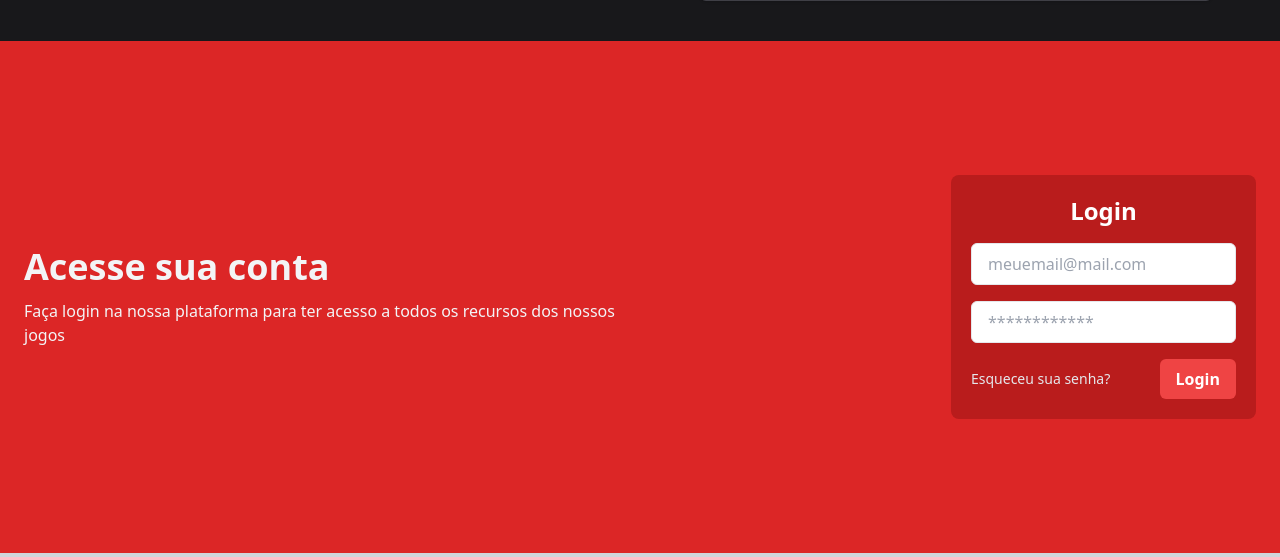
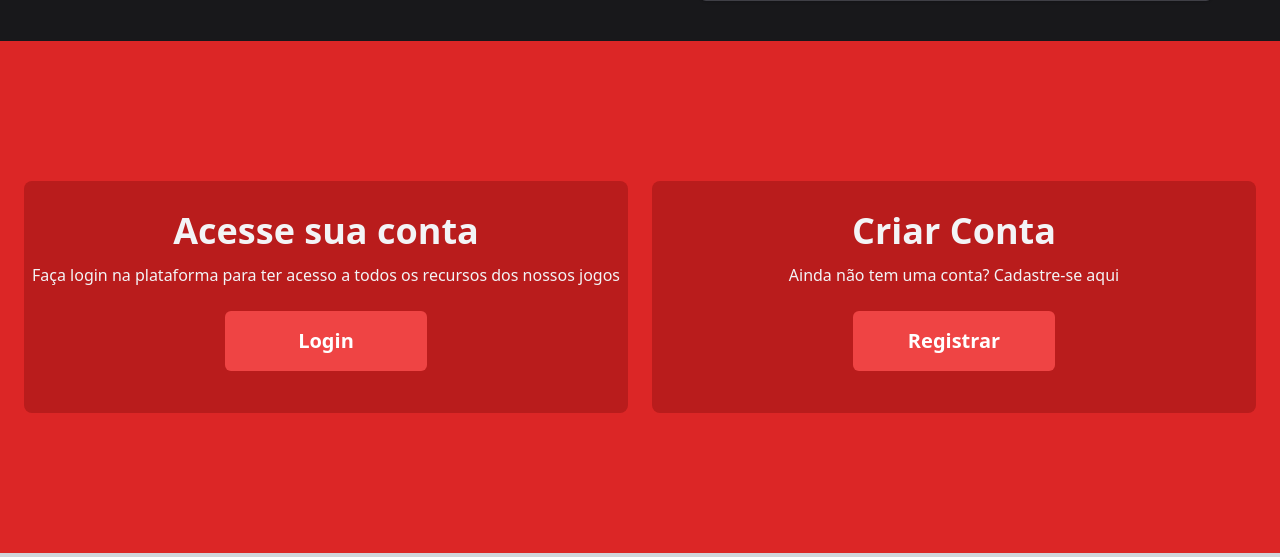
Before and after one commit to Thamieee/SiteRevolto, a Flask app: page /home in a window 1280 px wide. Shown: the part 3536-4093 px from the top of the page. Run offline with Flask 2, Linux system fonts and the light colour scheme; some libraries are stand-ins or nearby versions; grey boxes are pictures that could not be loaded.

Commit message:
Adds login and signup buttons in home, adds method in signup form

```diff
--- a/templates/homepage.html
+++ b/templates/homepage.html
@@ -304,49 +304,32 @@
             </section>
             <section class="bg-red-600 pattern">
               <div class="container px-6 mx-auto">
-                <div class="flex flex-col items-center py-6 lg:h-[32rem] lg:flex-row">
-                  <div class="lg:w-1/2">
+                <div class="flex flex-col items-center py-6 gap-6 lg:h-[32rem] lg:flex-row">
+                  <div class="flex flex-col lg:w-1/2 h-1/2 lg:justify-center lg:p-0 px-4 py-4 text-center rounded-lg bg-red-700">
                     <h2 class="text-4xl font-semibold text-gray-100">Acesse sua conta</h2>
-                    <p class="mt-3 text-gray-100">
-                      Faça login na nossa plataforma para ter acesso a todos os recursos dos
+                    <p class="my-3 text-gray-100">
+                      Faça login na plataforma para ter acesso a todos os recursos dos
                       nossos jogos
                     </p>
+                    <a href="/login">
+                      <button
+                        class="my-3 w-1/3 m-auto lg:text-xl text-lg py-4 font-semibold text-white transition-colors duration-300 transform bg-red-500 rounded-md hover:bg-red-800 focus:outline-none focus:bg-red-400"
+                        >Login</button
+                      >
+                    </a>
                   </div>
 
-                  <div class="flex mt-8 lg:w-1/2 lg:justify-end lg:mt-0">
-                    <div class="max-w-sm rounded-lg bg-red-700">
-                      <div class="p-5 text-center">
-                        <h2 class="text-2xl font-semibold text-white fo">Login</h2>
-
-                        <form action="#">
-                          <div class="mt-4">
-                            <input
-                              class="block w-full px-4 py-2 text-gray-700 placeholder-gray-400 bg-white border rounded-md dark:bg-gray-800 dark:border-gray-600 dark:placeholder-gray-500 focus:border-blue-400 dark:focus:border-blue-300 focus:ring-opacity-40 focus:ring-blue-300 focus:outline-none focus:ring"
-                              type="email"
-                              placeholder="meuemail@mail.com"
-                              aria-label="Email address"
-                            />
-                            <input
-                              class="block w-full px-4 py-2 mt-4 text-gray-700 placeholder-gray-400 bg-white border rounded-md dark:bg-gray-800 dark:border-gray-600 dark:placeholder-gray-500 focus:border-blue-400 dark:focus:border-blue-300 focus:ring-opacity-40 focus:ring-blue-300 focus:outline-none focus:ring"
-                              type="password"
-                              placeholder="************"
-                              aria-label="Password"
-                            />
-                          </div>
-
-                          <div class="flex items-center justify-between mt-4">
-                            <a href="#" class="text-sm text-gray-200 hover:underline"
-                              >Esqueceu sua senha?</a
-                            >
-
-                            <button
-                              class="px-4 py-2 font-semibold text-white transition-colors duration-300 transform bg-red-500 rounded-md hover:bg-red-800 focus:outline-none focus:bg-red-400"
-                              >Login</button
-                            >
-                          </div>
-                        </form>
-                      </div>
-                    </div>
+                  <div class="flex flex-col lg:w-1/2 h-1/2 lg:justify-center lg:p-0 px-4 py-4 text-center rounded-lg bg-red-700">
+                    <h2 class="text-4xl font-semibold text-gray-100">Criar Conta</h2>
+                    <p class="my-3 text-gray-100">
+                      Ainda não tem uma conta? Cadastre-se aqui
+                    </p>
+                    <a href="/signup">
+                      <button
+                        class="my-3 w-1/3 m-auto lg:text-xl text-lg py-4 font-semibold text-white transition-colors duration-300 transform bg-red-500 rounded-md hover:bg-red-800 focus:outline-none focus:bg-red-400"
+                        >Registrar</button
+                      >
+                    </a>
                   </div>
                 </div>
               </div>
--- a/templates/signup.html
+++ b/templates/signup.html
@@ -58,7 +58,7 @@
             </div>
 
             <div class="mt-8">
-              <form>
+              <form method="POST" action="/signup">
                 <div>
                   <label for="email" class="block mb-2 text-sm text-gray-200"
                     >E-mail</label
```
